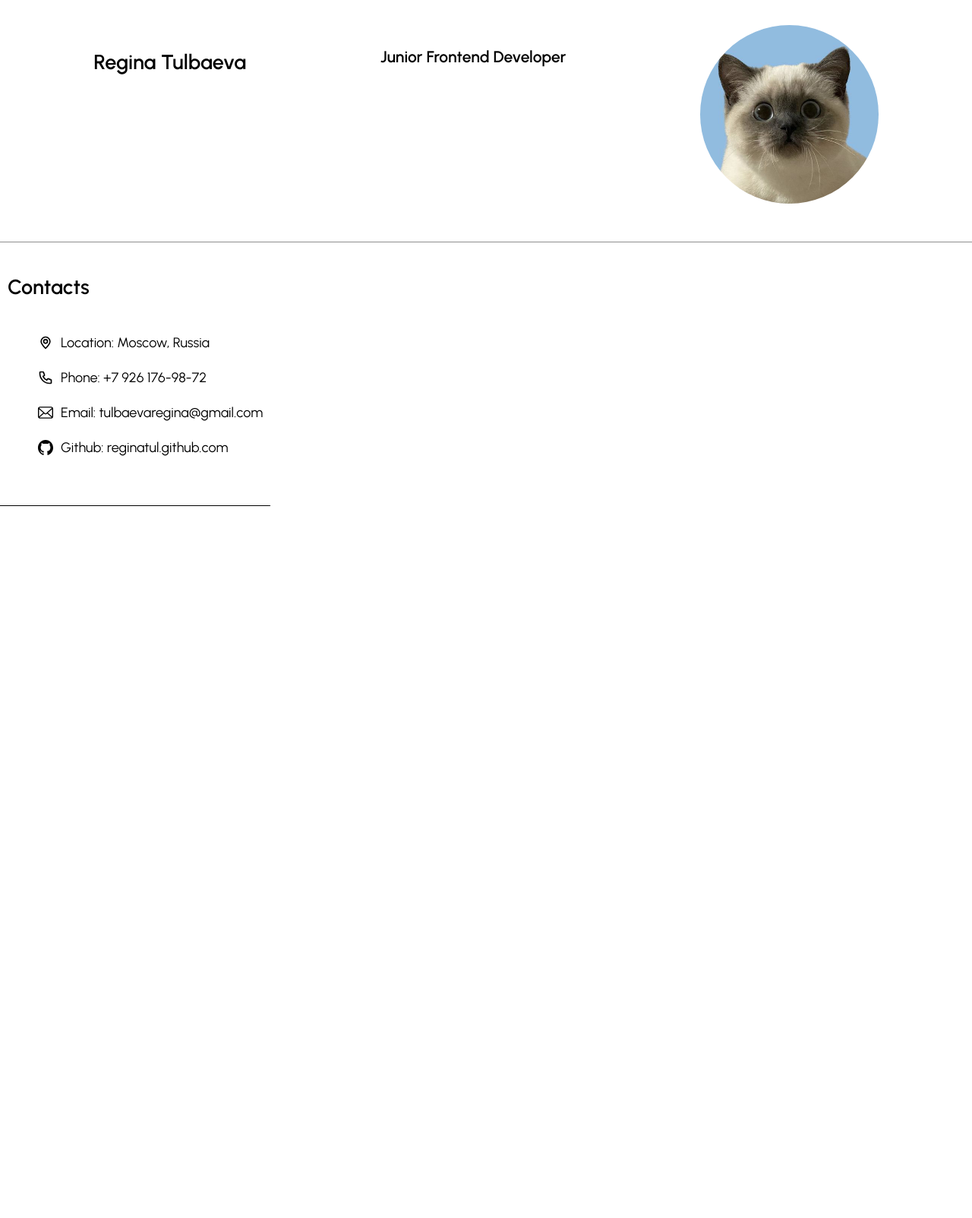
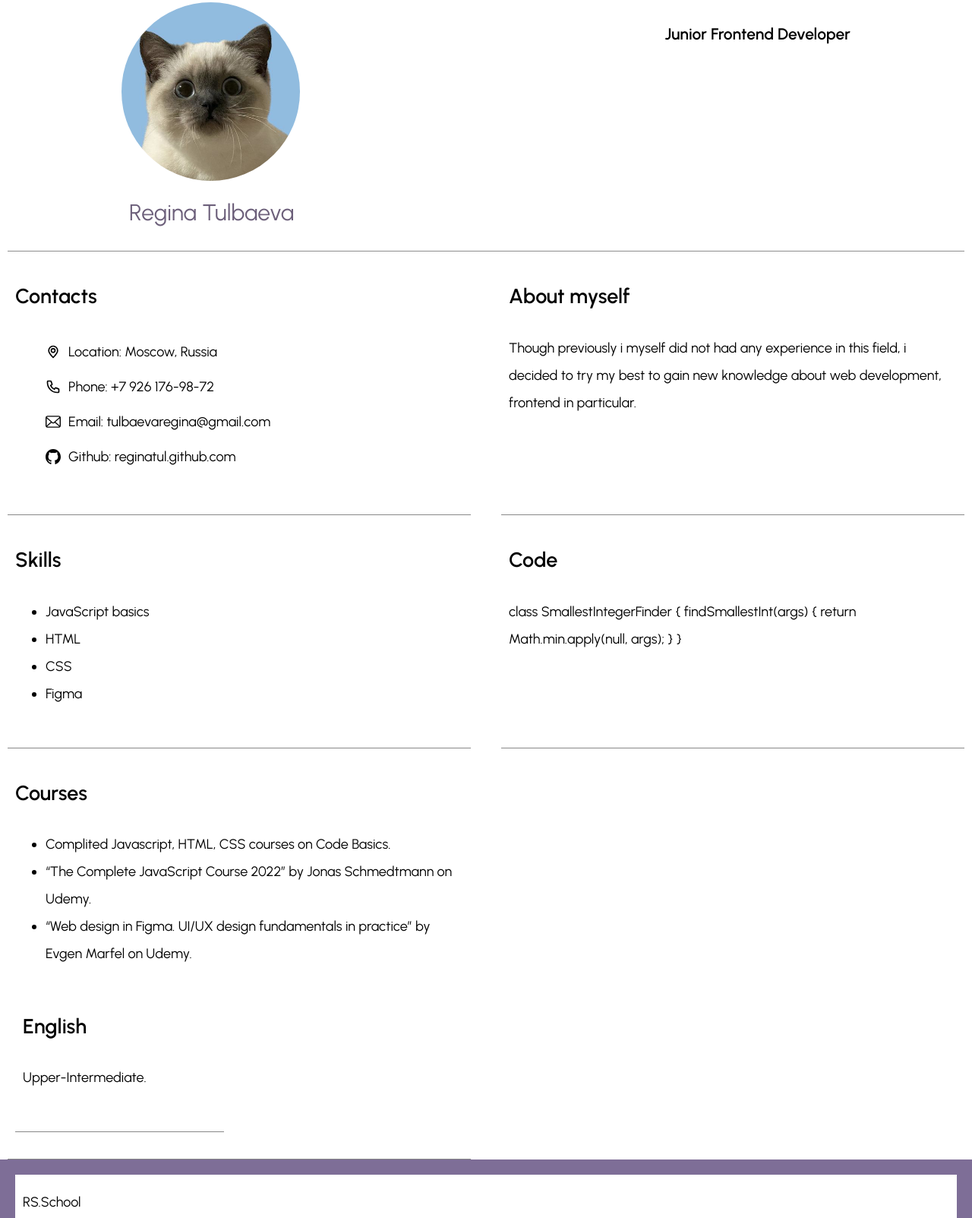
Before and after one commit to reginatul/rsschool-cv, a plain HTML site: page index.html in a window 1280 px wide. Shown: the part 103-1706 px from the top of the page at 76% size. Before the commit the page ends 800 px from the top, so only its background shows below. Drawn offline with Linux system fonts and the light colour scheme.

Commit message:
feat: add personal information

```diff
--- a/index.html
+++ b/index.html
@@ -27,9 +27,11 @@
     <main class="main">
         <div class="container main-container">
             <section class="section section-profile" id="profile">
-                <h1 class="section-title"> Regina Tulbaeva</h1>
+                <section class="profile-photo">
+                    <img class="my-photo" src="b05a866ef034a454d729f20c6ce3f3de.png" alt="Me" height= "235" width= "235">
+                    <h1 class="section-title name"> Regina Tulbaeva</h1>
+                </section>
                 <h3>Junior Frontend Developer</h3>
-                <img class="my-photo" src="b05a866ef034a454d729f20c6ce3f3de.png" alt="Me" height= "235" width= "235">
             </section>
 
             <section class="section" id="contacts">
@@ -42,19 +44,50 @@
                 </ul>
             </section>
 
+            <section class="section" id="Summary">
+                <h2 class="section-title">About myself</h2>
+                <p>Though previously i myself did not had any experience in this field, i decided to try my best to gain new knowledge about web development, frontend in particular.</p>
+            </section>
 
+            <section class="section" id="Skills">
+                <h2 class="section-title">Skills</h2>
+                <ul>
+                    <li>JavaScript basics</li>
+                    <li>HTML</li>
+                    <li>CSS</li>
+                    <li>Figma</li>
+                </ul>
+            </section>
 
+            <section class="section" id="Code">
+                <h2 class="section-title">Code</h2>
+                <p>class SmallestIntegerFinder {
+                    findSmallestInt(args) {
+                      return Math.min.apply(null, args);
+                    }
+                    }</p>
+            </section>
 
+            <section class="section" id="Courses">
+                <h2 class="section-title">Courses</h2>
+                <ul>
+                    <li>Complited Javascript, HTML, CSS courses on Code Basics.</li>
+                    <li>“The Complete JavaScript Course 2022” by Jonas Schmedtmann on Udemy.</li>
+                    <li>“Web design in Figma. UI/UX design fundamentals in practice” by Evgen Marfel on Udemy.</li>
+                </ul>
 
-
-
-
+            <section class="section" id="English">
+                <h2 class="section-title">English</h2>
+                <p>Upper-Intermediate.</p>
+            </section>
+            </section>
         </div>
     </main>
 
-    <footer>
-
-
+    <footer class="footer">
+        <div class="container">
+            <p><a href="https://rs.school/js/"></a>RS.School</p>
+        </div>
     </footer>
 
 </body>
--- a/style.css
+++ b/style.css
@@ -50,6 +50,7 @@ html{
 .container{
     max-width: 1440px;
     margin: 0 auto;
+    padding: 0 10px;
 }
 
 .nav{
@@ -72,7 +73,7 @@ html{
 }
 
 .nav-link:hover{
-    font-size: 22px;
+    font-size: 20px;
     color: white;
 }
 
@@ -91,10 +92,10 @@ html{
 }
 
 .section{
-    width: calc(50%-20px);
+    width: calc(50% - 20px);
     padding: 10px;
     padding-bottom: 35px;
-    border-bottom: 1px solid #000000;
+    border-bottom: 1px solid #00000077;
 }
 
 @media(max-width: 768px){
@@ -106,10 +107,24 @@ html{
     display: flex;
     justify-content: space-around;
     width: 100%;
-    padding: 50px 35px;
+    padding: 20px 10px;
+
     border-bottom: 1px solid #00000071;
 }
 
+.profile-photo{
+    margin-right: 200px;
+}
+
+.name{
+    font-family: 'Urbanist', sans-serif;
+    font-weight: 400;
+    font-size: 30px;
+    color: rgb(108, 95, 122);
+    padding: 0;
+    margin: 0;
+    margin-left: 10px;
+}
 .my-photo{
     border-radius: 50%;
 }
@@ -150,3 +165,7 @@ li.github{
 	background-position: left center;
 	background-size: 20px;
 }
+
+.footer{
+    border: 20px solid rgb(126, 110, 151)
+}
```
